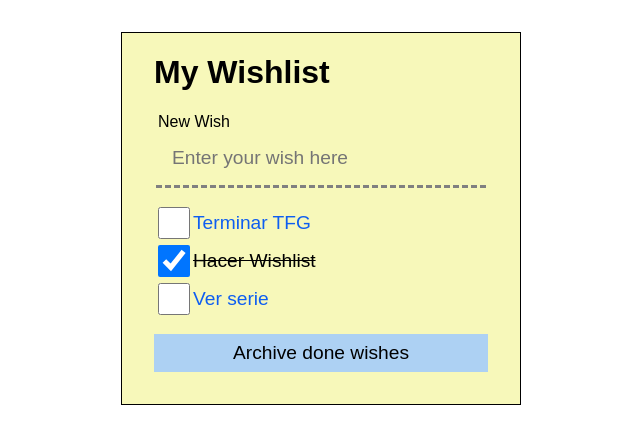
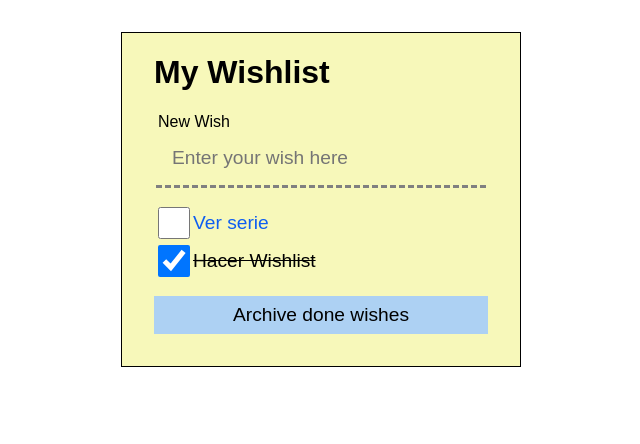
Before and after one commit to Diegoosd7/Api-Marvel, a React (Vite) app: page / in a window 1280 px wide. Shown: the top 444 px of the page, without its empty margins (319-959 px from the left). Built offline with nearby package versions, Linux system fonts and the light colour scheme.

Commit message:
Wish List funcionando sin bugs (aparentemente)

```diff
--- a/src/App/App.jsx
+++ b/src/App/App.jsx
@@ -5,9 +5,8 @@ import WishInput from './WishInput';    // Añadir tareas
 import WishList from './WishList';  // Lista de Tareas
 
 const initialWishes = [
-    { text: 'Terminar TFG', done: false },
-    { text: 'Hacer Wishlist', done: true },
-    { text: 'Ver serie', done: false }
+    { text: 'Ver serie', done: false, id: 0 },
+    { text: 'Hacer Wishlist', done: true, id:1 },
 ]
 
 const App = () => {
--- a/src/App/WishInput/WishInput.jsx
+++ b/src/App/WishInput/WishInput.jsx
@@ -10,7 +10,7 @@ const WishInput = ({onNewWish}) => {
         value={newWishText}/*Valor del input*/ onChange={e=> setNewWishText(e.target.value)/*Evento para cuando cambie el input*/}
         onKeyUp = { e=>{ /* Evento para ver si damos enter y si es así, creamos el wish*/
             if (e.key == 'Enter' && newWishText.length){
-                onNewWish({ done: false, text: newWishText}); /* Llamamos a la función callback */
+                onNewWish({ done: false, text: newWishText, id: Date.now()}); /* Llamamos a la función callback */
                 setNewWishText(''); //Limpiamos el contenido del input
             }
         }}
--- a/src/App/WishList/WishList.jsx
+++ b/src/App/WishList/WishList.jsx
@@ -5,14 +5,14 @@ import WishItem from "./WishItem";
 
 const WishList = ({ wishes, onWishesChange }) /*Recibo los wishes. Onwisheschange se ejecuta cuando se modifica algún wish*/ => (
     <ul className='wish-list'>
-        {wishes.map(({ text, done }, i) /*Destructuramos los wishes que nos han pasado*/ => (
+        {wishes.map(({ text, done, id},i) /*Destructuramos los wishes que nos han pasado*/ => (
             // <li key={text} className={classNames('wish-list__item', { 'wish-list__item--done': done })}>
             //     <label htmlFor={`wish${i}`}>  {/* thmlFor es como el for de html */}
             //         <input id={`wish${i}`} type="checkbox" checked={done} />
             //         {text}
             //     </label>
             // </li>
-            <WishItem text={text} done={done} id={`wish${i}`} key={text} onDoneChange={value => { //Le pasamos el OnDoneChange de WishItem
+            <WishItem text={text} done={done} id={`wish${id}`} key={`wish${id}`} onDoneChange={value => { //Le pasamos el OnDoneChange de WishItem
                 const updatedWishes = [...wishes];
                 updatedWishes[i].done = value; //El value que recibo es un true o false del checked
                 onWishesChange(updatedWishes);
@@ -27,6 +27,7 @@ WishList.propTypes = {
     wishes: PropTypes.arrayOf(PropTypes.shape({ /* El shape define una estructura de objeto de los componentes del array */
         done: PropTypes.bool, // TIPO BOOLEAN
         text: PropTypes.string,
+        id: PropTypes.number,
         onWishesChange: PropTypes.func,
     })),
 }
```
